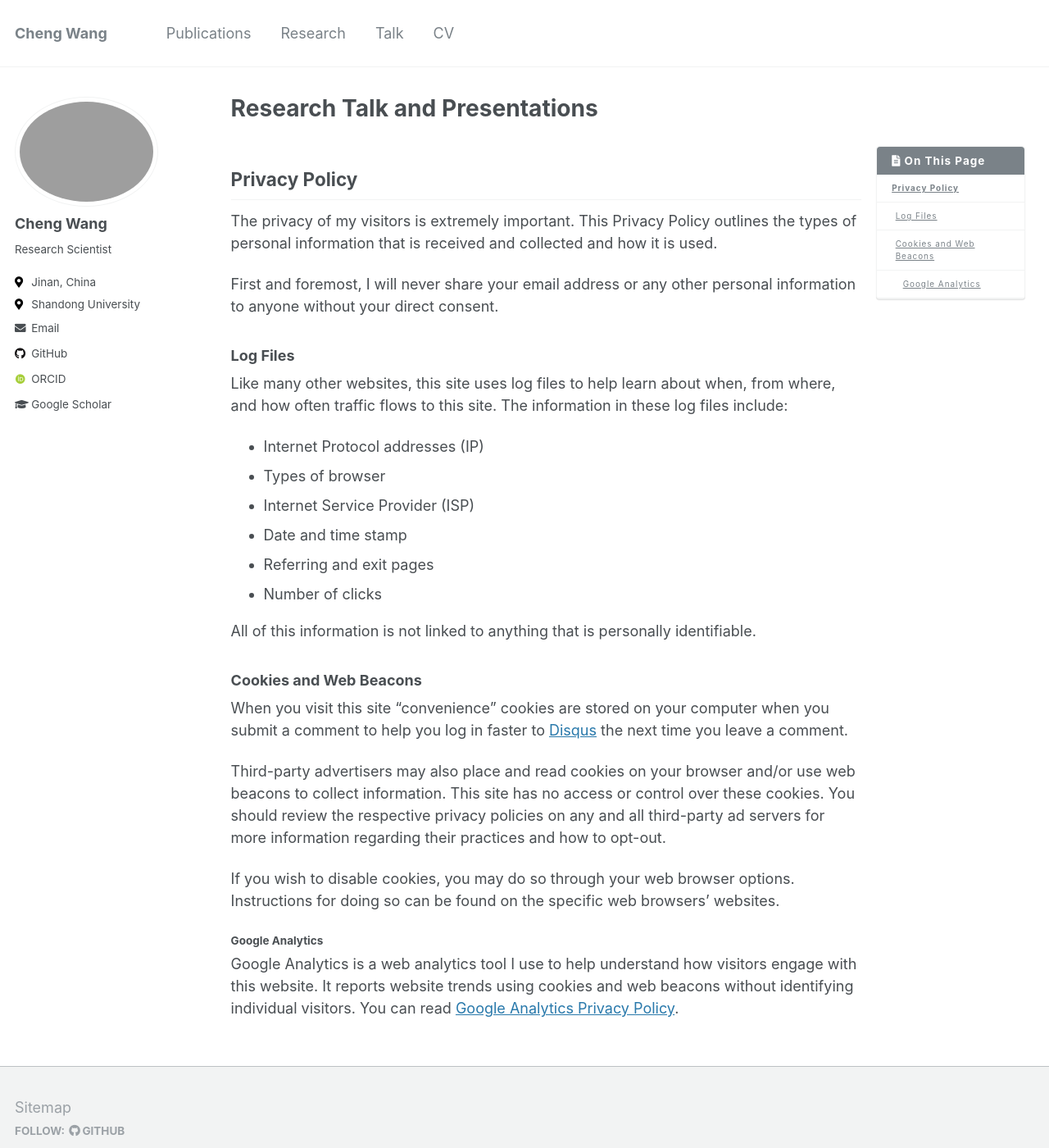
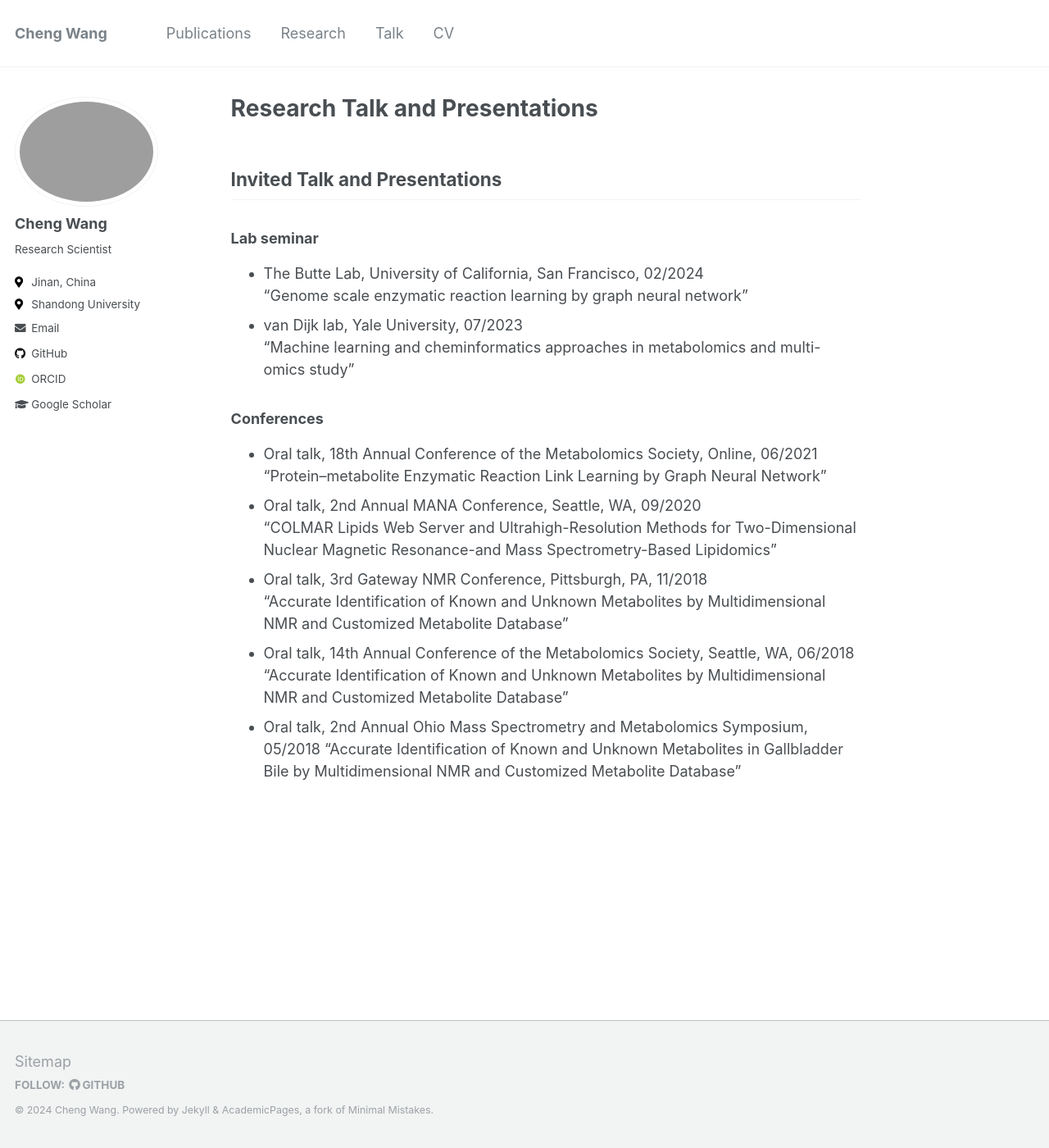
Before and after one commit to chengwangbio/chengwangbio.github.io, a Jekyll site: the page built from _pages/talk.md, in a window 1280 px wide and 1400 px high. Shown: the whole window at 82% size. Built offline with Jekyll 4.4.1, drawn with Linux system fonts in a browser that asks for light colours; some web fonts are replaced.

Commit message:
Update talk.md

```diff
--- a/_pages/talk.md
+++ b/_pages/talk.md
@@ -4,35 +4,26 @@ title: "Research Talk and Presentations"
 ---
 
 {% include base_path %}
-{% include toc %}
+<!-- {% include toc %} -->
 
-## Privacy Policy
+## Invited Talk and Presentations
 
-The privacy of my visitors is extremely important. This Privacy Policy outlines the types of personal information that is received and collected and how it is used.
+### Lab seminar
 
-First and foremost, I will never share your email address or any other personal information to anyone without your direct consent.
+* The Butte Lab, University of California, San Francisco, 02/2024 <br>
+"Genome scale enzymatic reaction learning by graph neural network"
+* van Dijk lab, Yale University, 07/2023 <br>
+"Machine learning and cheminformatics approaches in metabolomics and multi-omics study"
 
-### Log Files
+### Conferences
 
-Like many other websites, this site uses log files to help learn about when, from where, and how often traffic flows to this site. The information in these log files include:
-
-* Internet Protocol addresses (IP)
-* Types of browser
-* Internet Service Provider (ISP)
-* Date and time stamp
-* Referring and exit pages
-* Number of clicks
-
-All of this information is not linked to anything that is personally identifiable.
-
-### Cookies and Web Beacons
-
-When you visit this site "convenience" cookies are stored on your computer when you submit a comment to help you log in faster to [Disqus](http://disqus.com) the next time you leave a comment.
-
-Third-party advertisers may also place and read cookies on your browser and/or use web beacons to collect information. This site has no access or control over these cookies. You should review the respective privacy policies on any and all third-party ad servers for more information regarding their practices and how to opt-out.
-
-If you wish to disable cookies, you may do so through your web browser options. Instructions for doing so can be found on the specific web browsers' websites.
-
-#### Google Analytics
-
-Google Analytics is a web analytics tool I use to help understand how visitors engage with this website. It reports website trends using cookies and web beacons without identifying individual visitors. You can read [Google Analytics Privacy Policy](http://www.google.com/analytics/learn/privacy.html).
+* Oral talk, 18th Annual Conference of the Metabolomics Society, Online, 06/2021 <br>
+"Protein–metabolite Enzymatic Reaction Link Learning by Graph Neural Network" <br>
+* Oral talk, 2nd Annual MANA Conference, Seattle, WA, 09/2020 <br>
+"COLMAR Lipids Web Server and Ultrahigh-Resolution Methods for Two-Dimensional Nuclear Magnetic Resonance-and Mass Spectrometry-Based Lipidomics" <br>
+* Oral talk, 3rd Gateway NMR Conference, Pittsburgh, PA, 11/2018 <br>
+"Accurate Identification of Known and Unknown Metabolites by Multidimensional NMR and Customized Metabolite Database" <br>
+* Oral talk, 14th Annual Conference of the Metabolomics Society, Seattle, WA, 06/2018
+"Accurate Identification of Known and Unknown Metabolites by Multidimensional NMR and Customized Metabolite Database"
+* Oral talk, 2nd Annual Ohio Mass Spectrometry and Metabolomics Symposium, 05/2018
+"Accurate Identification of Known and Unknown Metabolites in Gallbladder Bile by Multidimensional NMR and Customized Metabolite Database"
```
